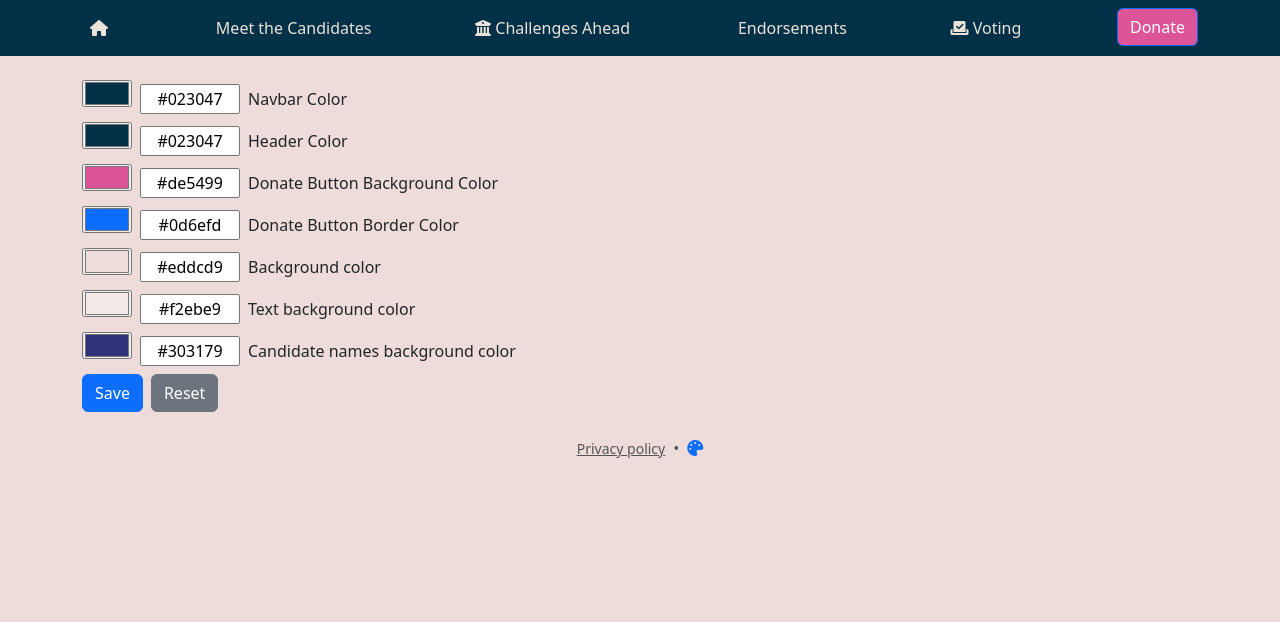
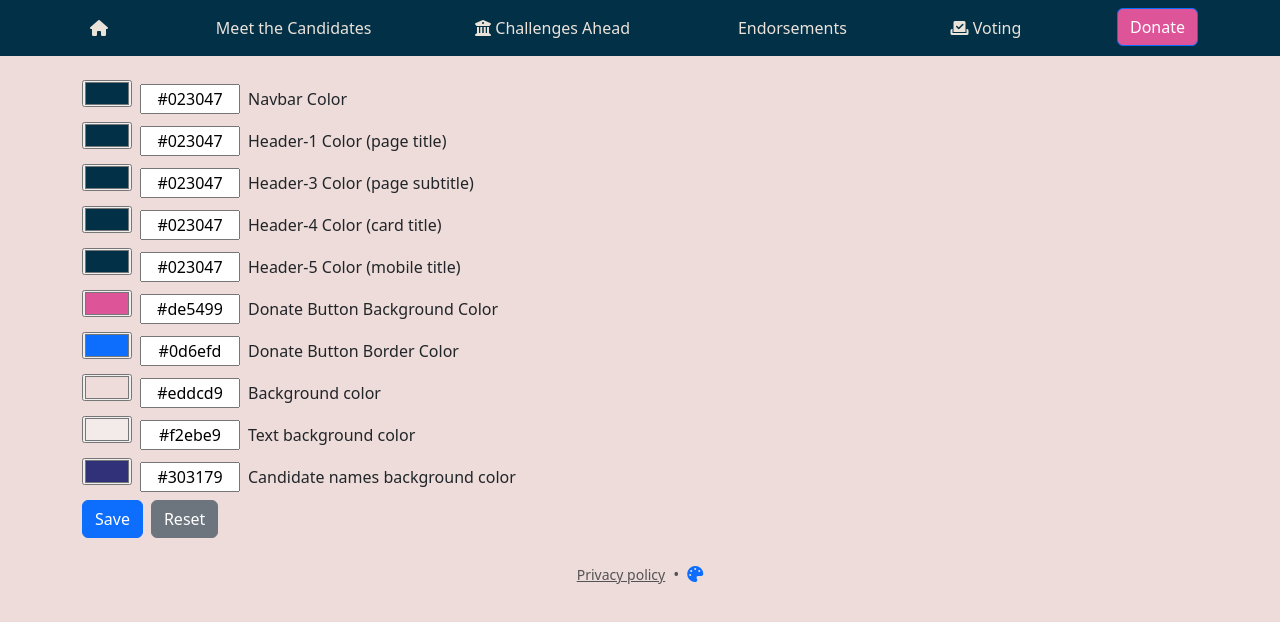
Before and after one commit to ctstone/precinct-two, an Angular app in the folder frontend/: page /theme in a window 1280 px wide. Shown: the top 622 px of the page. Built offline with nearby package versions, Linux system fonts and the light colour scheme; some icons are missing.

Commit message:
Update theme vars

```diff
--- a/frontend/src/app/theme.component.ts
+++ b/frontend/src/app/theme.component.ts
@@ -8,8 +8,8 @@ import { FormBuilder, FormsModule, ReactiveFormsModule } from '@angular/forms';
     <form class="container mt-4" (ngSubmit)="save()">
       @for (prop of settings; track prop.var) {
         <div class="mb-2">
-          <input #previewColor [id]="prop.var" type="color" class="me-2" [formControl]="prop.control" />
-          <input type="text" class="me-2" style="width: 100px;text-align: center;" [formControl]="prop.control" placeholder="Hex code" (change)="updateColor(previewColor, prop.control.value)" />
+          <input #previewColor [id]="prop.var" type="color" class="me-2" [formControl]="prop.control" (change)="updateColor(textColor, prop.control.value)" />
+          <input #textColor type="text" class="me-2" style="width: 100px;text-align: center;" [formControl]="prop.control" placeholder="Hex code" (change)="updateColor(previewColor, prop.control.value)" />
           <label [for]="prop.var">{{prop.label}}</label>
         </div>
       }
@@ -31,8 +31,23 @@ export class ThemeComponent {
       control: this.fb.control('#023047'),
     },
     {
-      label: 'Header Color',
-      var: '--heading-color',
+      label: 'Header-1 Color (page title)',
+      var: '--h1-color',
+      control: this.fb.control('#023047'),
+    },
+    {
+      label: 'Header-3 Color (page subtitle)',
+      var: '--h3-color',
+      control: this.fb.control('#023047'),
+    },
+    {
+      label: 'Header-4 Color (card title)',
+      var: '--h4-color',
+      control: this.fb.control('#023047'),
+    },
+    {
+      label: 'Header-5 Color (mobile title)',
+      var: '--h5-color',
       control: this.fb.control('#023047'),
     },
     {
--- a/frontend/src/styles.scss
+++ b/frontend/src/styles.scss
@@ -9,6 +9,11 @@
   --navbar-color3: #023047;
 
 --heading-color: #023047;
+--h1-color: var(--heading-color);
+  --h2-color: var(--heading-color);
+  --h3-color: var(--heading-color);
+  --h4-color: var(--heading-color);
+  --h5-color: var(--heading-color);
 
 --donate-btn-background-color: #de5499;
   --donate-btn-border-color: var(--bs-primary);
@@ -42,13 +47,25 @@
     background-color: var(--background-color)
   }
 
-  h1,
-  h2,
-  h3,
+        h1 {
+          color: var(--h1-color);
+        }
+
+        h2 {
+          color: var(--h2-color);
+        }
+
+        h3 {
+          color: var(--h3-color);
+        }
+
         h4,
-  h5,
   .card-title {
-    color: var(--heading-color);
+    color: var(--h4-color);
+    }
+
+    h5 {
+      color: var(--h5-color);
     }
   .flex-equal>* {
     flex: 1;
```
Lines whose indentation alone changed are shown as unchanged.
